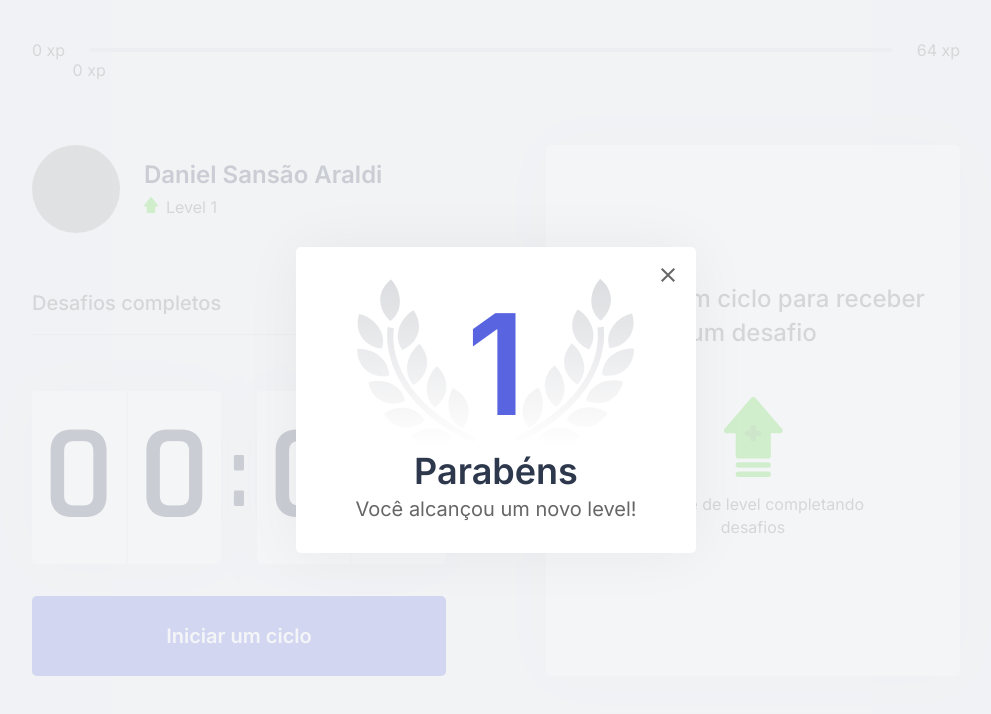
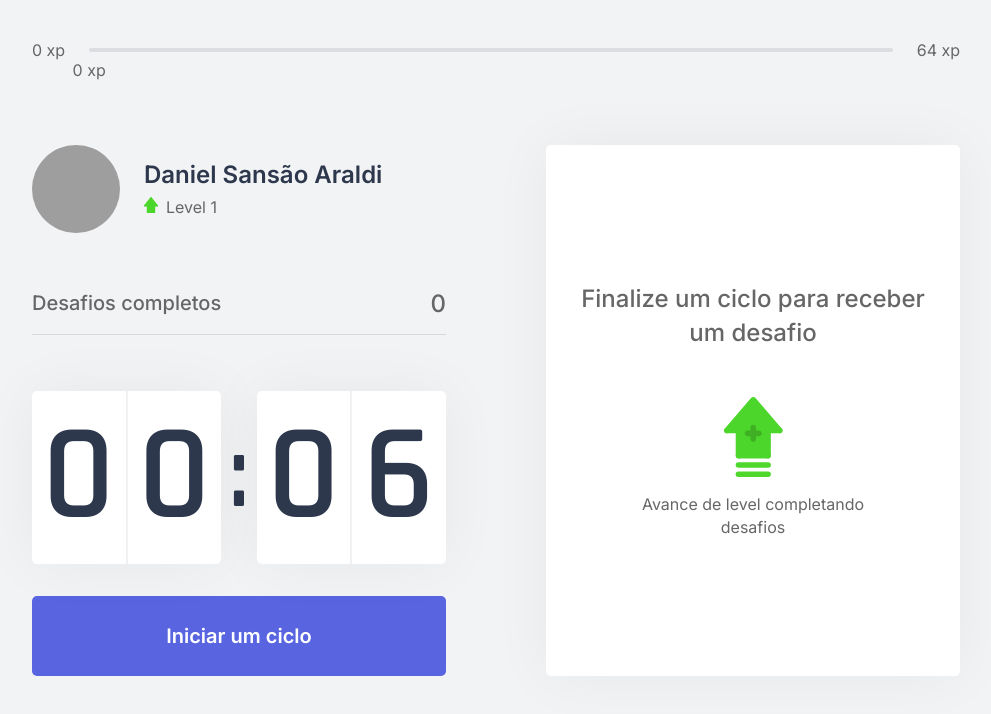
Before and after one commit to DanielAraldi/Move.it, a Next.js app in the folder move-it/: page / in a window 1280 px wide. Shown: the top 714 px of the page, without its empty margins (144-1135 px from the left). Built offline with nearby package versions, Linux system fonts and the light colour scheme; grey boxes are pictures that could not be loaded.

Commit message:
feat: add function closeLevelUpModal to LevelUpModal

```diff
--- a/move-it/src/components/LevelUpMoal.tsx
+++ b/move-it/src/components/LevelUpMoal.tsx
@@ -4,14 +4,14 @@ import { ChallengesContext } from "../contexts/ChallengeContext";
 import styles from "../styles/components/LevelUpModal.module.css";
 
 export function LevelUpModal() {
-  const { level } = useContext(ChallengesContext);
+  const { level, closeLevelUpModal } = useContext(ChallengesContext);
   return (
     <div className={styles.overlay}>
       <div className={styles.container}>
         <header>{level}</header>
         <strong>Parabéns</strong>
         <p>Você alcançou um novo level!</p>
-        <button type="button">
+        <button type="button" onClick={closeLevelUpModal}>
           <img src="/icons/close.svg" alt="Fechar" title="Fechar" />
         </button>
       </div>
--- a/move-it/src/contexts/ChallengeContext.tsx
+++ b/move-it/src/contexts/ChallengeContext.tsx
@@ -21,6 +21,7 @@ interface ChallengesContextData {
   startNewChallenge: () => void;
   resetChallenge: () => void;
   completeChallenge: () => void;
+  closeLevelUpModal: () => void;
 }
 
 interface ChallengesProviderProps {
@@ -44,6 +45,7 @@ export function ChallengesProvider({
     rest.challengeCompleted ?? 0
   );
   const [activeChallenge, setActiveChallenge] = useState(null);
+  const [isLevelUpModelOpen, setIsLevelUpModalOpen] = useState(false);
 
   useEffect(() => {
     Notification.requestPermission();
@@ -57,7 +59,12 @@ export function ChallengesProvider({
 
   const experienceToNextLevel = Math.pow((level + 1) * 4, 2);
 
-  const levelUp = () => setLevel(level + 1);
+  const levelUp = () => {
+    setLevel(level + 1);
+    setIsLevelUpModalOpen(true);
+  };
+
+  const closeLevelUpModal = () => setIsLevelUpModalOpen(false);
 
   const startNewChallenge = () => {
     const randomChallengeIndex = Math.floor(Math.random() * challenges.length);
@@ -103,10 +110,11 @@ export function ChallengesProvider({
         startNewChallenge,
         resetChallenge,
         completeChallenge,
+        closeLevelUpModal,
       }}
     >
       {children}
-      <LevelUpModal />
+      {isLevelUpModelOpen && <LevelUpModal />}
     </ChallengesContext.Provider>
   );
 }
```
